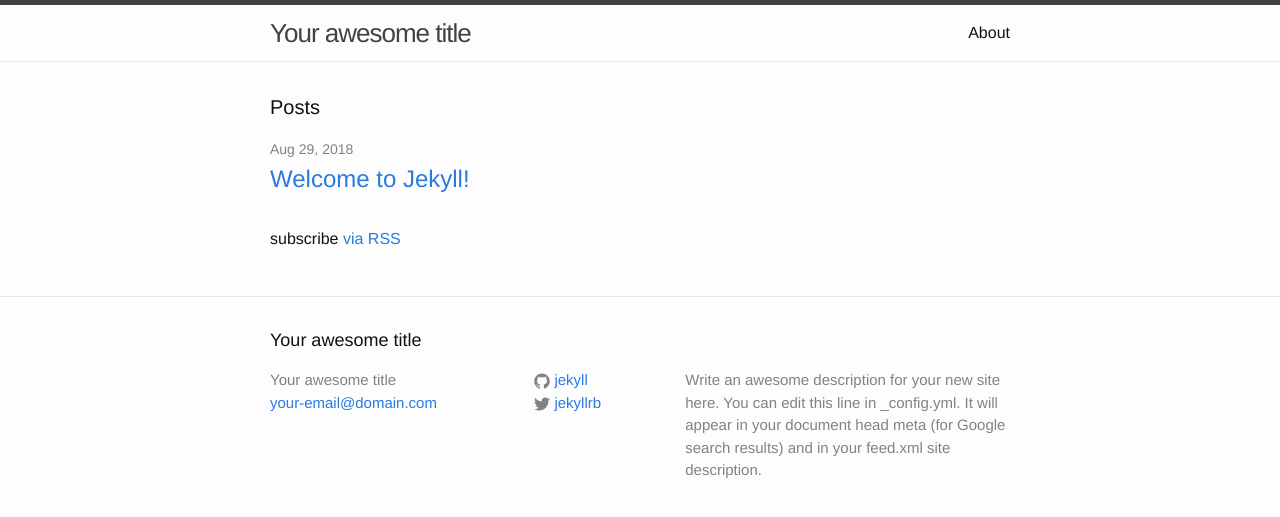
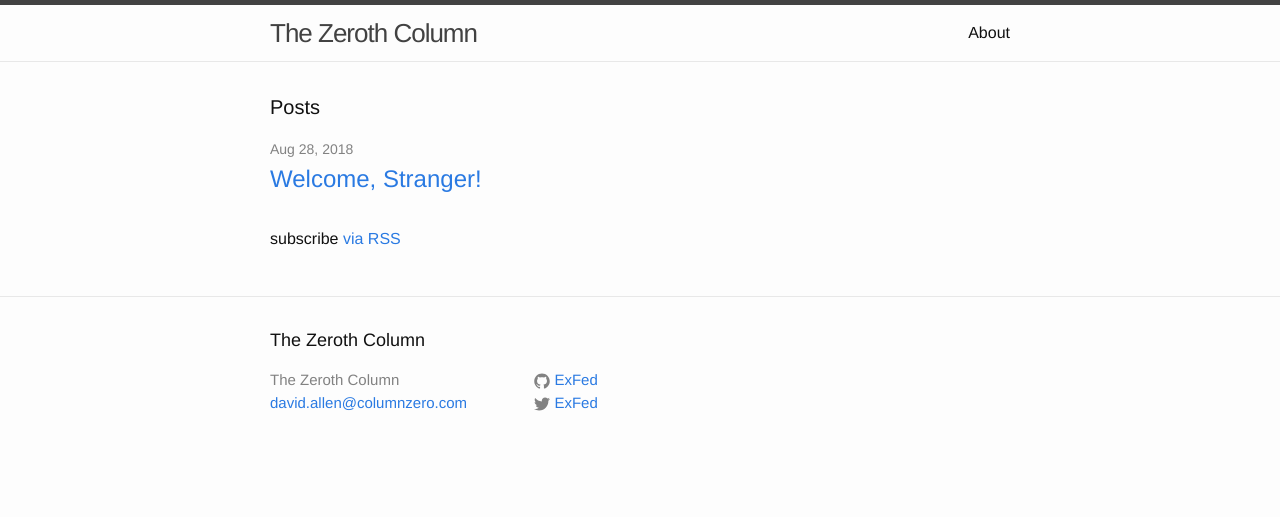
Before and after one commit to ExFed/exfed.github.io, a Jekyll site: the page built from index.html, in a window 1280 px wide. Shown: the top 517 px of the page. Built offline with Jekyll 4.4.1, drawn with Linux system fonts in a browser that asks for light colours.

Commit message:
Make some relevant edits

```diff
--- a/_config.yml
+++ b/_config.yml
@@ -6,16 +6,16 @@
 # 'jekyll serve'. If you change this file, please restart the server process.
 
 # Site settings
-title: Your awesome title
-email: your-email@domain.com
-description: > # this means to ignore newlines until "baseurl:"
-  Write an awesome description for your new site here. You can edit this
-  line in _config.yml. It will appear in your document head meta (for
-  Google search results) and in your feed.xml site description.
+title: The Zeroth Column
+email: david.allen@columnzero.com
+# description: > # this means to ignore newlines until "baseurl:"
+#   Write an awesome description for your new site here. You can edit this
+#   line in _config.yml. It will appear in your document head meta (for
+#   Google search results) and in your feed.xml site description.
 baseurl: "" # the subpath of your site, e.g. /blog
-url: "http://yourdomain.com" # the base hostname & protocol for your site
-twitter_username: jekyllrb
-github_username:  jekyll
+url: "http://columnzero.com" # the base hostname & protocol for your site
+twitter_username: ExFed
+github_username:  ExFed
 
 # Build settings
 markdown: kramdown
--- a/_posts/2018-08-28-welcome-to-jekyll.markdown
+++ /dev/null
@@ -1,25 +0,0 @@
----
-layout: post
-title:  "Welcome to Jekyll!"
-date:   2018-08-28 21:59:53 -0400
-categories: jekyll update
----
-You’ll find this post in your `_posts` directory. Go ahead and edit it and re-build the site to see your changes. You can rebuild the site in many different ways, but the most common way is to run `jekyll serve`, which launches a web server and auto-regenerates your site when a file is updated.
-
-To add new posts, simply add a file in the `_posts` directory that follows the convention `YYYY-MM-DD-name-of-post.ext` and includes the necessary front matter. Take a look at the source for this post to get an idea about how it works.
-
-Jekyll also offers powerful support for code snippets:
-
-{% highlight ruby %}
-def print_hi(name)
-  puts "Hi, #{name}"
-end
-print_hi('Tom')
-#=> prints 'Hi, Tom' to STDOUT.
-{% endhighlight %}
-
-Check out the [Jekyll docs][jekyll-docs] for more info on how to get the most out of Jekyll. File all bugs/feature requests at [Jekyll’s GitHub repo][jekyll-gh]. If you have questions, you can ask them on [Jekyll Talk][jekyll-talk].
-
-[jekyll-docs]: http://jekyllrb.com/docs/home
-[jekyll-gh]:   https://github.com/jekyll/jekyll
-[jekyll-talk]: https://talk.jekyllrb.com/
--- /dev/null
+++ b/_posts/2018-08-28-welcome.markdown
@@ -0,0 +1,14 @@
+---
+layout: post
+title:  "Welcome, Stranger!"
+date:   2018-08-28
+categories: jekyll new-beginnings
+---
+
+Whilst navigating the turbulent waters of the internet, you happen upon an island. This island appears fresh yet unchanging, covered in a sheet of unremarkable sand. What mysteries lie within? Probably none. You move on.
+
+# In other words...
+
+This is a first post. There's really nothing of value here other than a welcome page. It may so happen that I post something of value in the near future, but don't hold your breath.
+
+Regardless, your presence is welcome!
```
